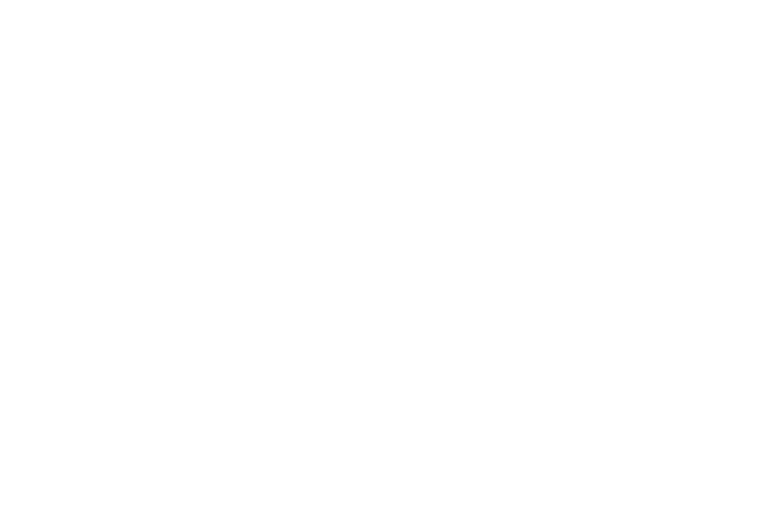
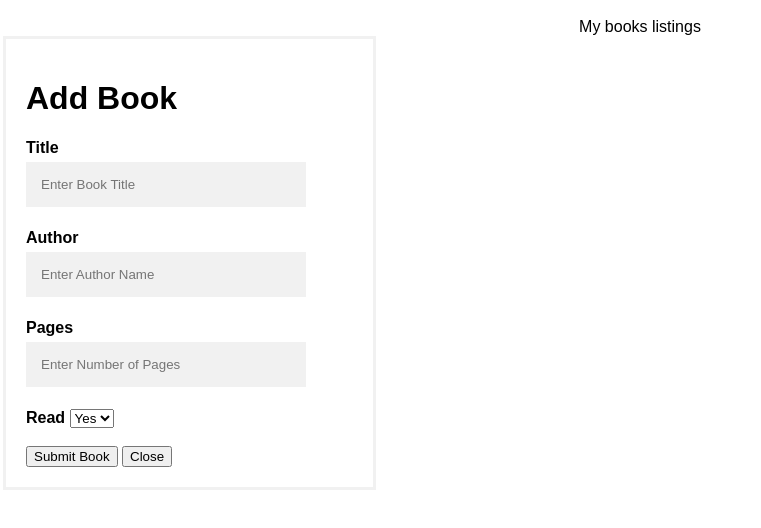
Before and after one commit to waregagbagbo/Library_App, a plain HTML site: page library.html in a window 1280 px wide. Shown: the whole page, without its empty margins (0-761 px from the left). Drawn offline with Linux system fonts and the light colour scheme.

Commit message:
Changed the layout interface

```diff
--- a/library.css
+++ b/library.css
@@ -1,3 +1,22 @@
+.main-container {
+    display: flex;
+    flex-direction: column;
+    padding:10px;
+}
+
+.library-listings{
+    display: flex;
+    flex-direction:column;
+    justify-content: center;
+    align-items: center;
+
+}
+.form-div{
+    display: flex;
+    flex-direction: column;
+    width:30%;
+}
+
 .btn{
     border-radius:10px;
     padding:20px;
@@ -27,7 +46,6 @@ body {font-family: Arial, Helvetica, sans-serif;}
   border: none;
   cursor: pointer;
   opacity: 0.8;
-  position: fixed;
   bottom: 23px;
   right: 28px;
   width: 280px;
@@ -35,12 +53,13 @@ body {font-family: Arial, Helvetica, sans-serif;}
 
 /* The popup form - hidden by default */
 .form-popup {
-  display: none;
-  position: fixed;
+  position:relative;
   bottom: 0;
   right: 15px;
   border: 3px solid #f1f1f1;
   z-index: 9;
+  padding:10px;
+
 }
 
 /* Add styles to the form container */
--- a/library.html
+++ b/library.html
@@ -7,15 +7,11 @@
     <title>Library App</title>
 </head>
 <body>
-    <!--<div class="button-section">
-        <div class="btn"onclick=""></div>
+    <div class="main-container">
+           <div class="library-listings">
+            My books listings
         </div>
-    <div class="books">
-        <h2>Book List</h2>
-        <ul class="book-item">
-             Book items will be added here dynamically
-        </ul>
-    </div>-->
+        <div class="form-div">
             <div class="form-popup" id="myForm">
                 <form class="form-container" action="" method="POST">
                     <h1>Add Book</h1>
@@ -38,6 +34,9 @@
                     <button type="button" class="" onclick="">Close</button>
                 </form>
             </div>
+        </div>
+    </div>
+
     <script src="library.js"></script>
 </body>
 </html>
```
Lines whose indentation alone changed are shown as unchanged.
